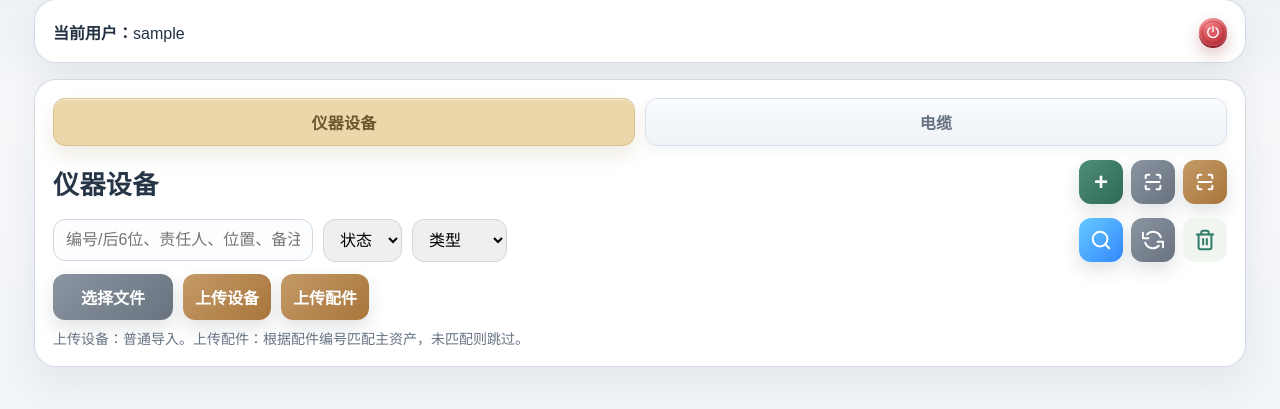
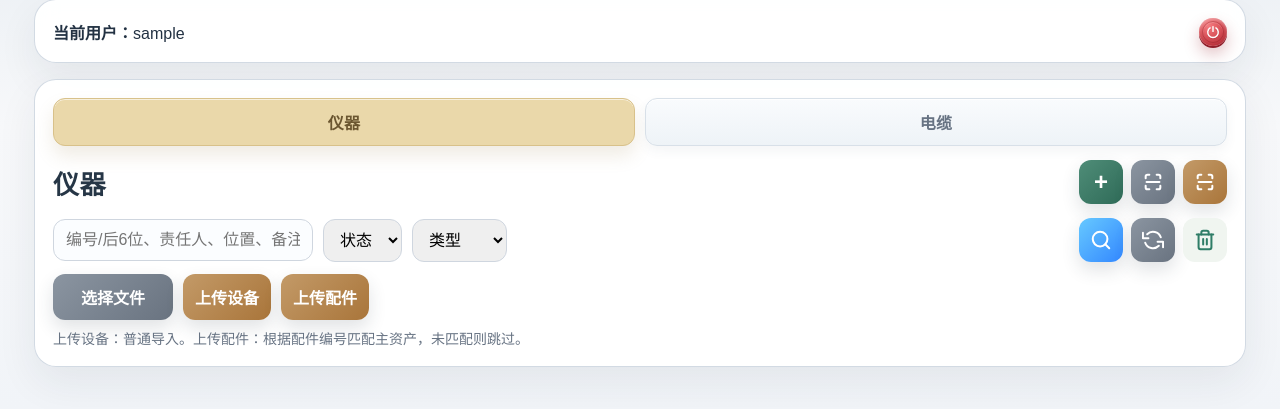
Before and after one commit to byilrq/ism, a Flask app: page / in a window 1280 px wide. Shown: the part 19-428 px from the top of the page. Run offline with Flask 3, Linux system fonts and the light colour scheme; the visitor is signed in with stand-in values (Sample User, id 1); data that the repository does not hold is empty.

Commit message:
Add files via upload

```diff
--- a/app/routes/__init__.py
+++ b/app/routes/__init__.py
@@ -1700,13 +1700,7 @@ def register_routes(app):
 
             for accessory_id in accessory_ids:
                 accessory = Accessory.query.get(accessory_id)
-                resolved_parent_id = None
                 if accessory:
-                    resolved_parent_id = accessory.parent_asset_id or resolve_parent_asset_id(
-                        internal_no=accessory.sub_internal_no,
-                        group_no=accessory.sub_group_no
-                    )
-                if accessory and resolved_parent_id not in asset_ids:
                     delete_accessory_with_files(accessory)
 
             db.session.commit()
--- a/app/routes/cable.py
+++ b/app/routes/cable.py
@@ -545,7 +545,7 @@ CABLE_SEARCH_HTML = """
 <head>
 <meta charset="utf-8">
 <meta name="viewport" content="width=device-width, initial-scale=1">
-<title>电缆查询</title>
+<title>电缆</title>
 <style>
 :root{--bg:#edf1f5;--card:#ffffff;--line:#d9e1ea;--text:#233243;--muted:#677383;--primary:#5f6f82;--primary-soft:#eef2f6;--cyan:#5e8e9f;--cyan-soft:#eef6f8;--orange:#b88347;--orange-soft:#faf2e8;}
 *{box-sizing:border-box;}
@@ -702,12 +702,15 @@ function confirmDeleteSelected(){
 <div class="wrap">
     <div class="card"><div class="topbar"><div><strong>当前用户：</strong>{{ user_display }}</div><div>{% if current_user.is_authenticated %}<a class="power-link" href="/logout" title="退出登录"><button type="button" class="btn-power" aria-label="退出登录"><svg viewBox="0 0 24 24" aria-hidden="true"><path d="M12 3v8"></path><path d="M7.05 5.05a9 9 0 1 0 9.9 0"></path></svg></button></a>{% endif %}</div></div></div>
     <div class="card">
-        <div class="switch-row"><a href="/"><button type="button" class="tab-btn">资产查询</button></a><a href="/cable"><button type="button" class="tab-btn tab-active-cable">电缆查询</button></a></div>
-        <div style="display:flex;align-items:center;justify-content:space-between;gap:12px;flex-wrap:wrap;margin-bottom:10px;">
-            <h2 style="margin:0;">电缆查询</h2>
-            <a href="/scan_label?auto=1" title="条形码扫描"><button type="button" class="btn-gray icon-only-btn" aria-label="条形码扫描">
-                <svg viewBox="0 0 24 24" aria-hidden="true"><path d="M8 4H6a2 2 0 0 0-2 2v2"></path><path d="M16 4h2a2 2 0 0 1 2 2v2"></path><path d="M8 20H6a2 2 0 0 1-2-2v-2"></path><path d="M16 20h2a2 2 0 0 0 2-2v-2"></path><path d="M5 12h14"></path></svg>
-            </button></a>
+        <div class="switch-row"><a href="/"><button type="button" class="tab-btn">仪器</button></a><a href="/cable"><button type="button" class="tab-btn tab-active-cable">电缆</button></a></div>
+        <div style="display:flex;align-items:center;justify-content:space-between;gap:10px;flex-wrap:wrap;margin-bottom:14px;">
+            <h2 style="margin:0;">电缆</h2>
+            <div style="display:flex;align-items:center;gap:8px;flex-wrap:wrap;">
+                {% if can_manage %}<a href="/cable/new{% if prefill_cable_no %}?cable_no={{ prefill_cable_no|urlencode }}{% endif %}"><button type="button" class="btn-green icon-only-btn" aria-label="新增电缆" style="border-radius:12px;font-size:24px;font-weight:700;">+</button></a>{% else %}<button type="button" class="btn-disabled icon-only-btn" disabled style="border-radius:12px;font-size:24px;font-weight:700;">+</button>{% endif %}
+                <a href="/scan_label?auto=1" title="条形码扫描"><button type="button" class="btn-gray icon-only-btn" aria-label="条形码扫描">
+                    <svg viewBox="0 0 24 24" aria-hidden="true"><path d="M8 4H6a2 2 0 0 0-2 2v2"></path><path d="M16 4h2a2 2 0 0 1 2 2v2"></path><path d="M8 20H6a2 2 0 0 1-2-2v-2"></path><path d="M16 20h2a2 2 0 0 0 2-2v-2"></path><path d="M5 12h14"></path></svg>
+                </button></a>
+            </div>
         </div>
         {% if scan_code %}<div style="color:#666;margin-bottom:10px;word-break:break-all;">当前来自扫码访问，已自动带入电缆编号：<strong>{{ scan_code }}</strong></div>{% endif %}
         <form method="get" action="/cable">
@@ -716,9 +719,10 @@ function confirmDeleteSelected(){
                 <input type="text" name="keyword" value="{{ keyword }}" placeholder="编号、责任人、位置、备注">
                 <select name="spec_filter"><option value="">规格</option>{% for s in specs %}<option value="{{ s }}" {% if spec_filter == s %}selected{% endif %}>{{ s }}</option>{% endfor %}</select>
                 <select name="status_filter"><option value="">状态</option>{% for s in statuses %}<option value="{{ s }}" {% if status_filter == s %}selected{% endif %}>{{ s }}</option>{% endfor %}</select>
-                <button type="submit" class="btn-search-home">搜索</button>
-                <a href="/cable"><button type="button" class="btn-reset-home">重置</button></a>
-                {% if can_manage %}<a href="/cable/new{% if prefill_cable_no %}?cable_no={{ prefill_cable_no|urlencode }}{% endif %}"><button type="button" class="btn-add-home">+</button></a>{% else %}<button type="button" class="btn-disabled" disabled>+</button>{% endif %}
+                <div style="display:flex;align-items:center;gap:8px;margin-left:auto;">
+                    <button type="submit" class="btn-search icon-only-btn" title="搜索"><svg viewBox="0 0 24 24" aria-hidden="true"><circle cx="11" cy="11" r="8"></circle><path d="m21 21-4.35-4.35"></path></svg></button>
+                    <a href="/cable"><button type="button" class="btn-reset icon-only-btn" title="重置"><svg viewBox="0 0 24 24" aria-hidden="true"><path d="M1 4v6h6"></path><path d="M23 20v-6h-6"></path><path d="M20.49 9A9 9 0 0 0 5.64 5.64"></path><path d="M3.51 15A9 9 0 0 0 18.36 18.36"></path></svg></button></a>
+                </div>
             </div>
         </form>
         <form method="post" action="/cable/import" enctype="multipart/form-data" style="margin-top:12px;"><div class="action-bar"><input type="file" name="excel_file" accept=".xlsx,.xlsm,.xltx,.xltm" {% if not can_manage %}disabled{% endif %}><button type="submit" class="btn-orange {% if not can_manage %}btn-disabled{% endif %}" {% if not can_manage %}disabled{% endif %}>批量上传电缆</button></div><div class="muted" style="margin-top:8px;">Excel导入、导出格式一致，导入操作只更新，不会空白填充。</div></form>
--- a/app/templates/dashboard.html
+++ b/app/templates/dashboard.html
@@ -3,7 +3,7 @@
 <head>
 <meta charset="utf-8">
 <meta name="viewport" content="width=device-width, initial-scale=1">
-<title>仪器设备</title>
+<title>仪器</title>
 <style>
 :root{--bg:#edf1f5;--card:#ffffff;--line:#d9e1ea;--text:#233243;--muted:#677383;--primary:#5f6f82;--primary-soft:#eef2f6;--green:#2f7d67;--green-soft:#edf7f2;--orange:#b88347;--orange-soft:#faf2e8;--purple-soft:#f2eff7;}
 *{box-sizing:border-box;}
@@ -324,11 +324,11 @@ function confirmDeleteSelected(){
 
     <div class="card">
         <div class="switch-row">
-            <a href="/"><button type="button" class="tab-btn tab-active-asset">仪器设备</button></a>
+            <a href="/"><button type="button" class="tab-btn tab-active-asset">仪器</button></a>
             <a href="/cable"><button type="button" class="tab-btn">电缆</button></a>
         </div>
         <div style="display:flex;align-items:center;justify-content:space-between;gap:10px;flex-wrap:wrap;margin-bottom:14px;">
-            <h2 style="margin:0;">仪器设备</h2>
+            <h2 style="margin:0;">仪器</h2>
             <div style="display:flex;align-items:center;gap:8px;flex-wrap:wrap;">
                 {% if can_manage %}
                 <a href="/device/new" title="新增设备"><button type="button" class="btn-green icon-only-btn" aria-label="新增设备" style="border-radius:12px;font-size:24px;font-weight:700;">+</button></a>
```
